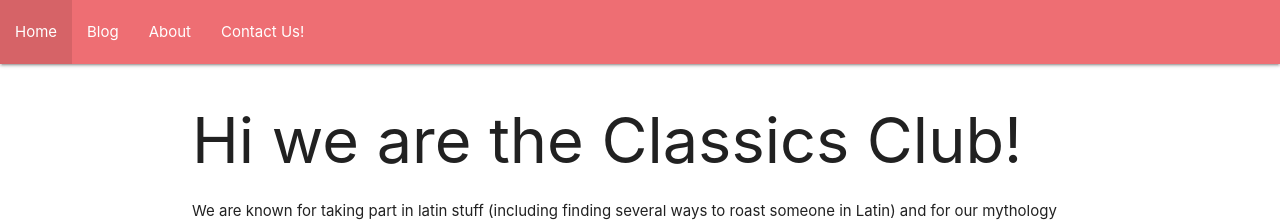
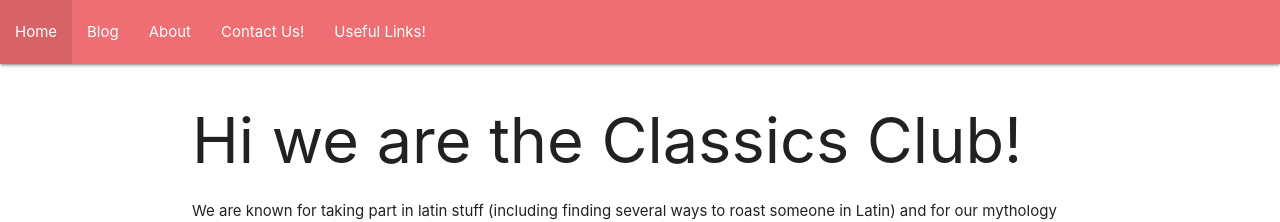
Before and after one commit to stuyCLC/stuyCLC.github.io, a Jekyll site: the page built from index.html, in a window 1280 px wide. Shown: the top 222 px of the page. Built offline with Jekyll 4.4.1, drawn with Linux system fonts in a browser that asks for light colours.

Commit message:
Update default.html

```diff
--- a/_layouts/default.html
+++ b/_layouts/default.html
@@ -13,6 +13,7 @@
 				<li><a href="/blog">Blog</a></li>
 				<li><a href="/about">About</a></li>
 				<li><a href="/contact">Contact Us!</a></li>
+				<li><a href="/Resources">Useful Links!</a></li>
 	    		</ul>
 			</nav>
 			<div class="container">
```
